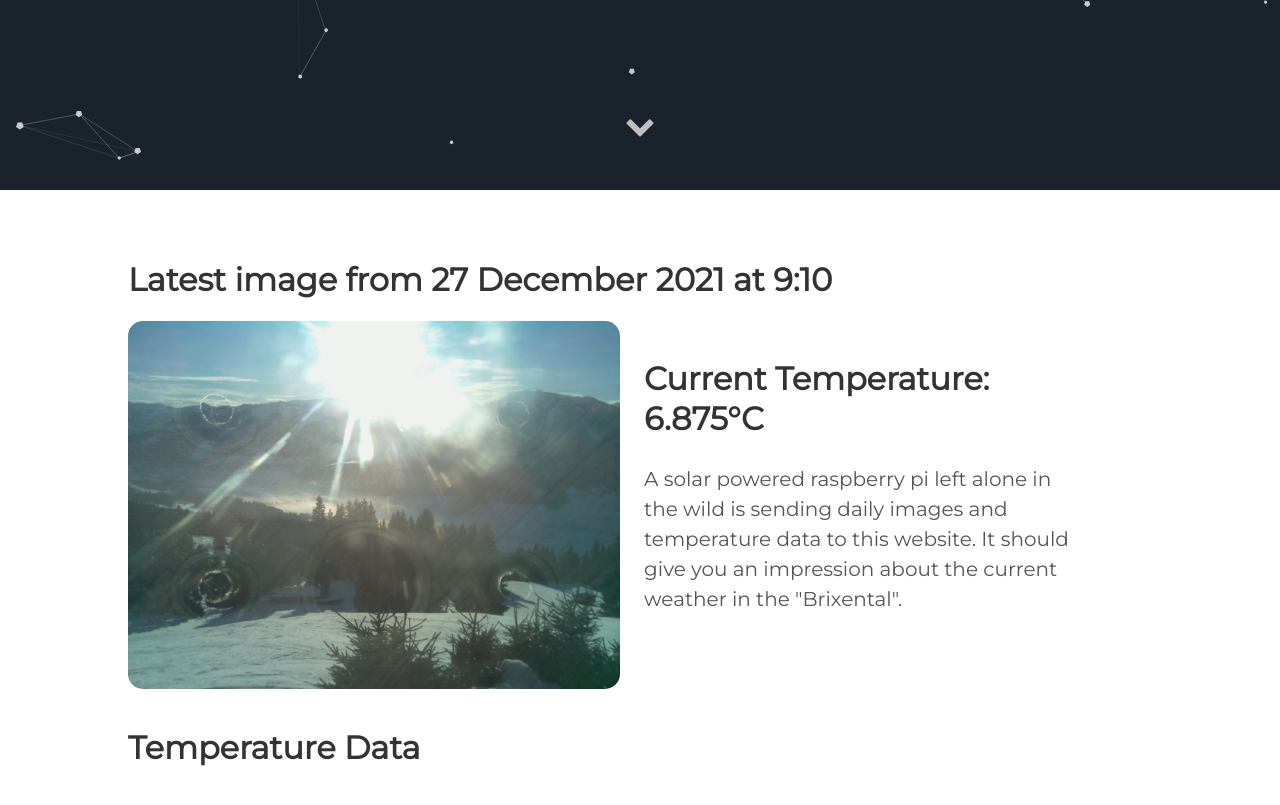
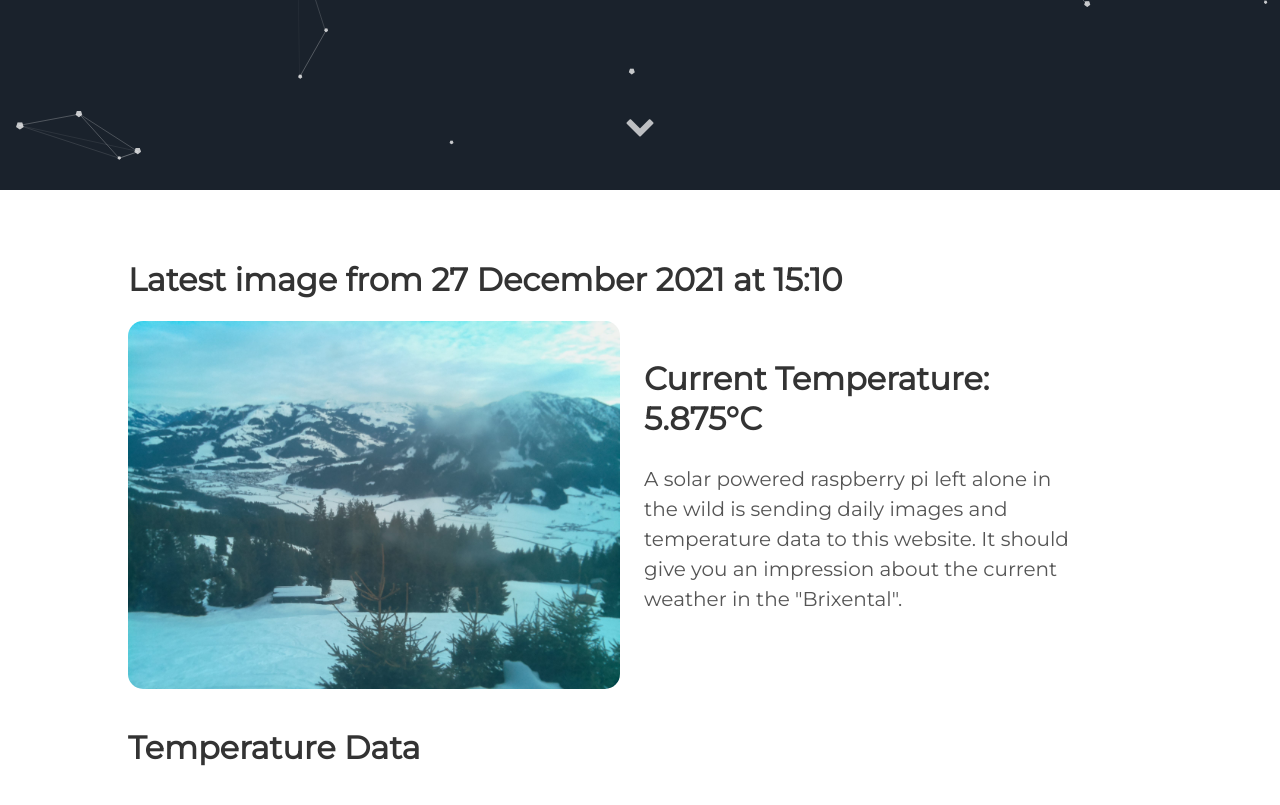
Before and after one commit to vektorious/vektorious.github.io, a Jekyll site: the page built from resources/huette.md, in a window 1280 px wide and 900 px high, scrolled down 710 px. Shown: the top 805 px of the window. Built offline with Jekyll 4.4.1, drawn with Linux system fonts in a browser that asks for light colours.

Commit message:
I'm a bot beep boop

```diff
--- a/resources/huette.md
+++ b/resources/huette.md
@@ -6,13 +6,13 @@
 description: 'Live image from the Austrian alps'
 twitter_text: ' '
 ---
-## Latest image from 27 December 2021 at  9:10
+## Latest image from 27 December 2021 at 15:10
 <div class="huette">
   <div class="huette-image">
     <img src="{{ "/assets/img/huette.jpg" | prepend: site.baseurl }}">
   </div>
   <div class="huette-text">
-        <h2>Current Temperature: 6.875°C</h2>
+        <h2>Current Temperature: 5.875°C</h2>
         <p>A solar powered raspberry pi left alone in the wild is sending daily images and temperature data to this website. It should give you an impression about the current weather in the "Brixental".</p>
 
   </div>
```
Also changed, not shown: rpi-script/2021-12-27_150924.txt (renamed from rpi-script/2021-12-27_090925.txt, +5 -5 lines), rpi-script/huette.md (+2 -2 lines), assets/img/huette.jpg, assets/img/temp_plot.png, rpi-script/temp_plot.png, 1 other file.
